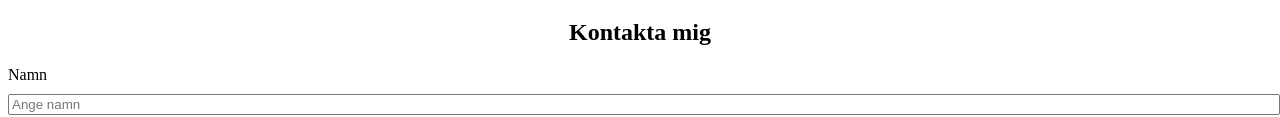
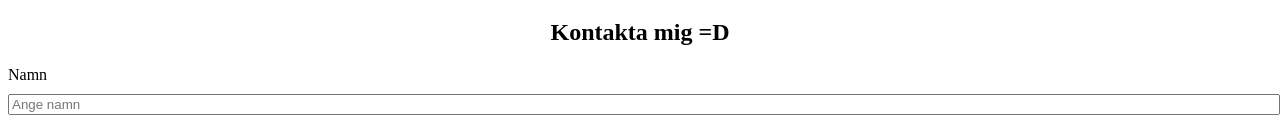
Before and after one commit to Chippogriph/Chippogriph.github.io, a plain HTML site: page index.html in a window 1280 px wide. Shown: the part 2113-2230 px from the top of the page. Drawn offline with Linux system fonts and the light colour scheme.

Commit message:
add smiley

```diff
--- a/index.html
+++ b/index.html
@@ -83,7 +83,7 @@
             </tbody>
         </table>
 
-        <h2>Kontakta mig</h2>
+        <h2>Kontakta mig =D</h2>
         <form action="https:/httpbin.org/get" method="get">
         <label>Namn</label>
         <input type="text" name="name" placeholder="Ange namn" required maxlength="25">
```
